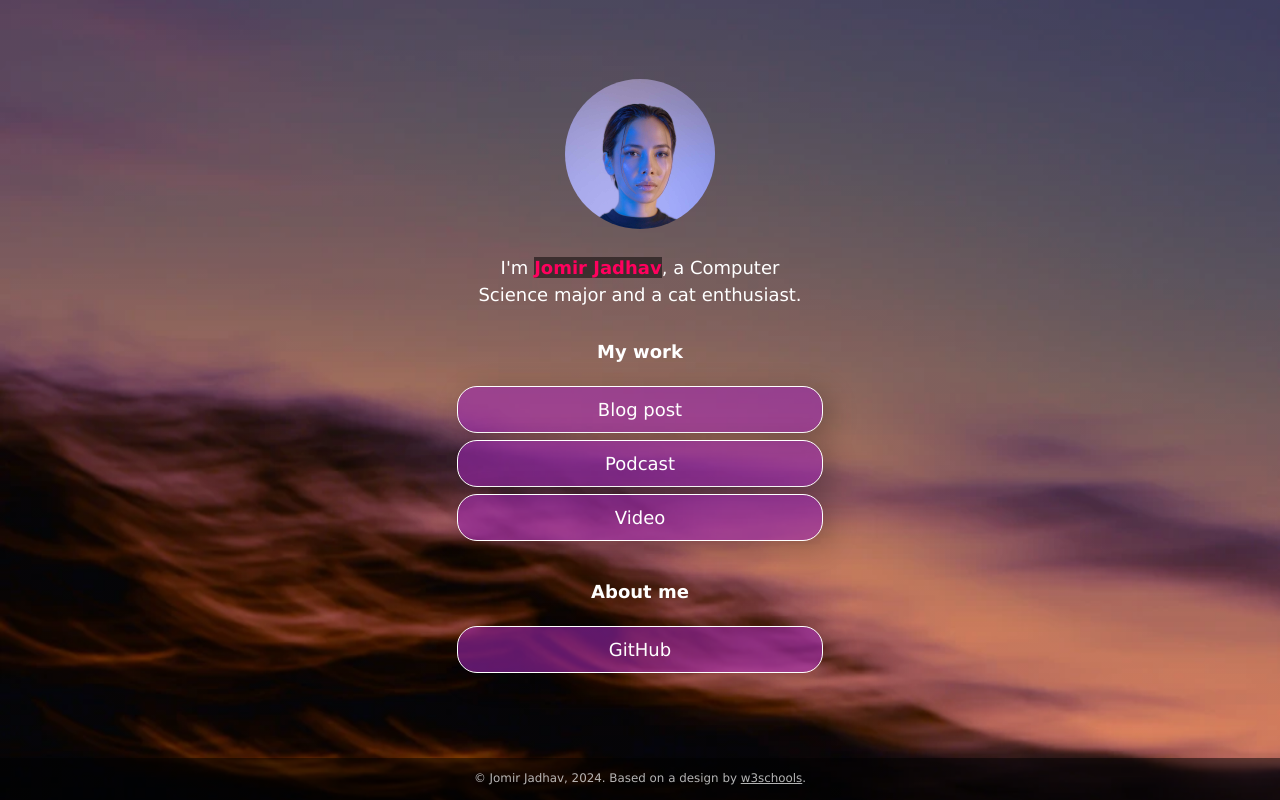
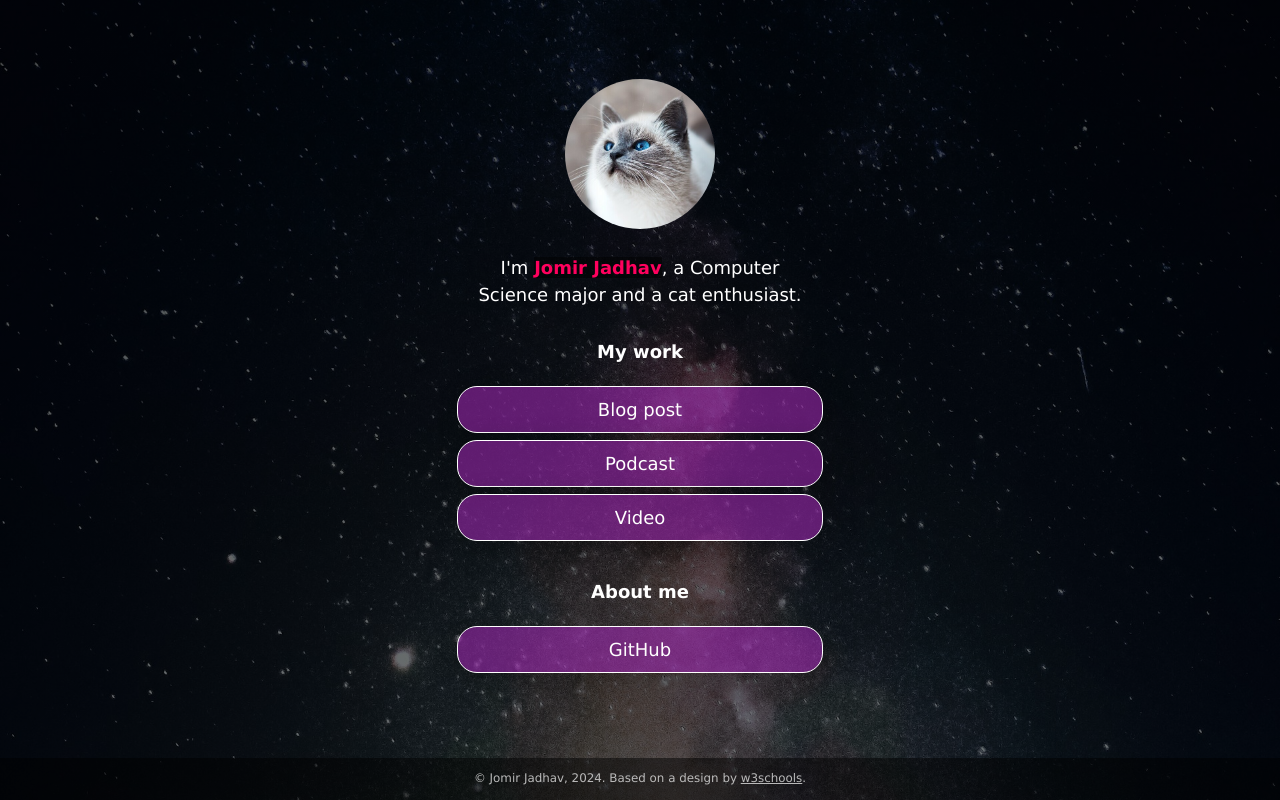
Before and after one commit to RomirJadhav/romirjadhav.github.io, a plain HTML site: page index.html in a window 1280 px wide. Drawn offline with Linux system fonts and the light colour scheme.

Commit message:
Updated pfp and background image

```diff
--- a/css/style.css
+++ b/css/style.css
@@ -26,7 +26,7 @@ body {
     min-height: 100%;
     /* The image used for the site background. Try changing skyscape.jpg to stars.jpg. Put a replacement photo in the images folder and, in line 21 below, replace skyscape.jpg with yourbackgroundfilename.jpg */
     /* The linear gradient darkens the image, like putting a sunglasses lens on top of it. If you want to darken the image even more, change 0.1 (both times) to 0.3 or higher */
-    background: linear-gradient(rgba(0, 0, 0, 0.1), rgba(0, 0, 0, 0.1)), url(../images/skyscape.jpg);
+    background: linear-gradient(rgba(0, 0, 0, 0.7), rgba(0, 0, 0, 0.55)), url(../images/milkyway.jpg);
     /* Prevents the browser from repeating or "tiling" the background image */
     background-repeat: no-repeat;
     background-position: center;
--- a/index.html
+++ b/index.html
@@ -15,7 +15,7 @@
   <div class="container">
     <!-- Image and name container. Put your replacement photo—which you should crop to be square—in the images folder, then change the source attribute to images/yourportraitfilename.jpg. This path says, "Look in the images folder for yourportraitfilename.jpg." Be sure to change the alt text, too. -->
     <div class="image-container">
-      <img src="images/portrait.jpg" alt="Photo by Art Hauntington">
+      <img src="images/cat.jpg" alt="A picture of a Ragdoll cat">
     </div>
     <div class="intro">
       I'm <span class="name"><strong>Jomir Jadhav</strong></span>, a Computer Science major and a cat enthusiast.
```
Also changed, not shown: images/cat.jpg (added), images/milkyway.jpg (added).
